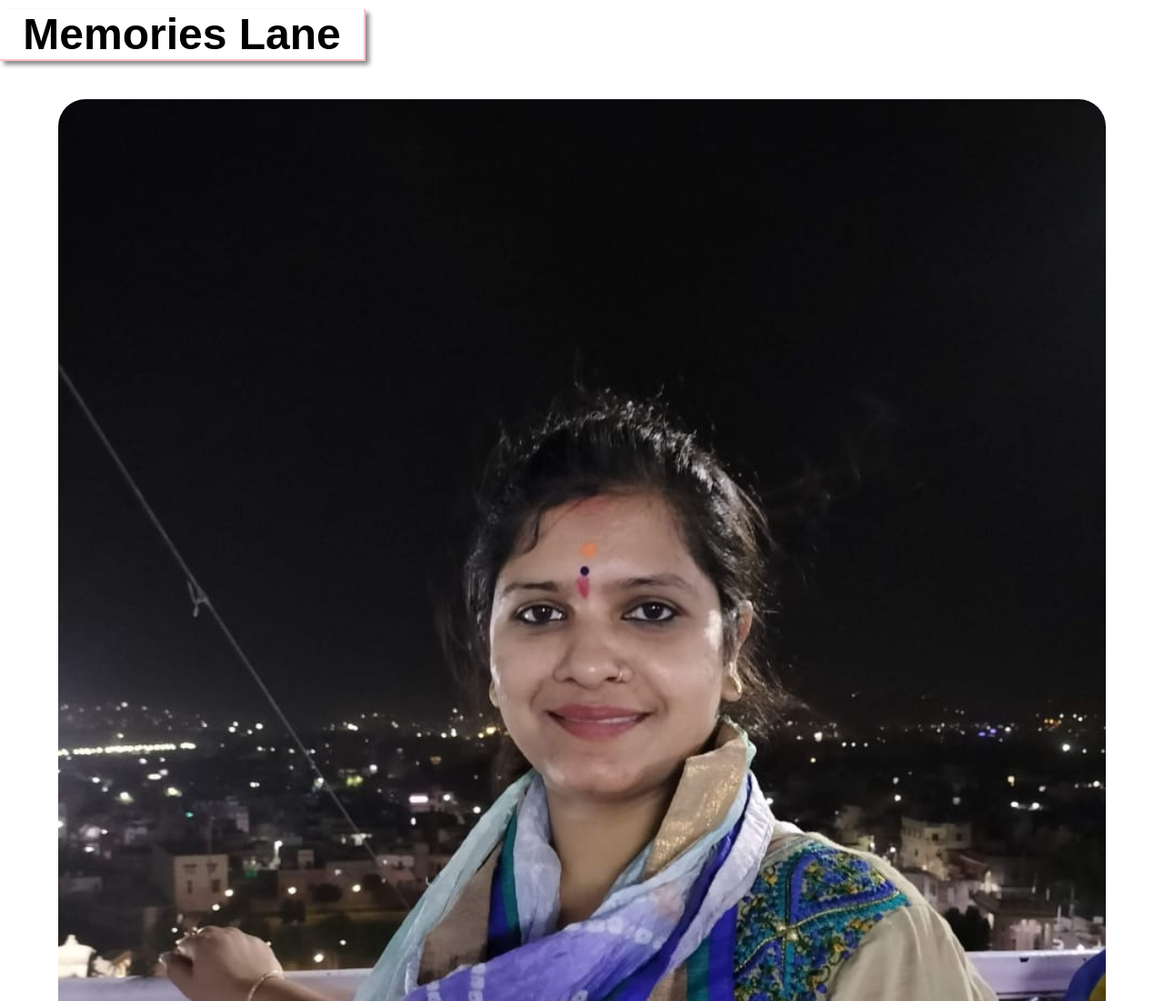
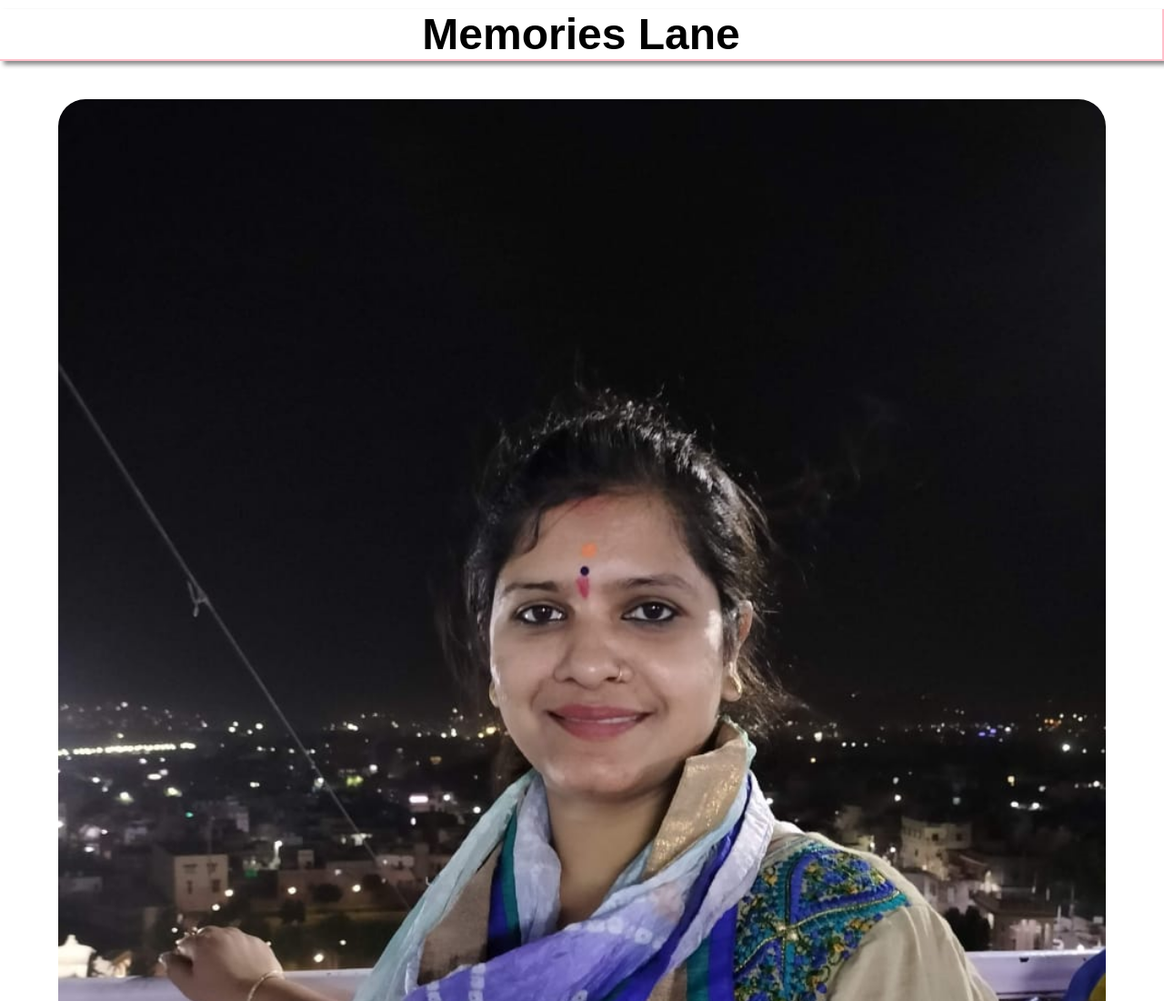
Before and after one commit to iamrahul-1/birthday, a plain HTML site: page memories.html in a window 1280 px wide. Shown: the top 1100 px of the page at 91% size. Drawn offline with Linux system fonts and the light colour scheme.

Commit message:
Update style2.css

```diff
--- a/style2.css
+++ b/style2.css
@@ -4,7 +4,7 @@ body {
 h1 {
 	font-family: fantasy;
 	font-size: 3rem;
-	width: 400px;
+	width: 90%px;
 	border-bottom: 2px solid pink;
 	border-right: 2px solid pink;
 	box-shadow: 4px 4px 5px #888888;
```
